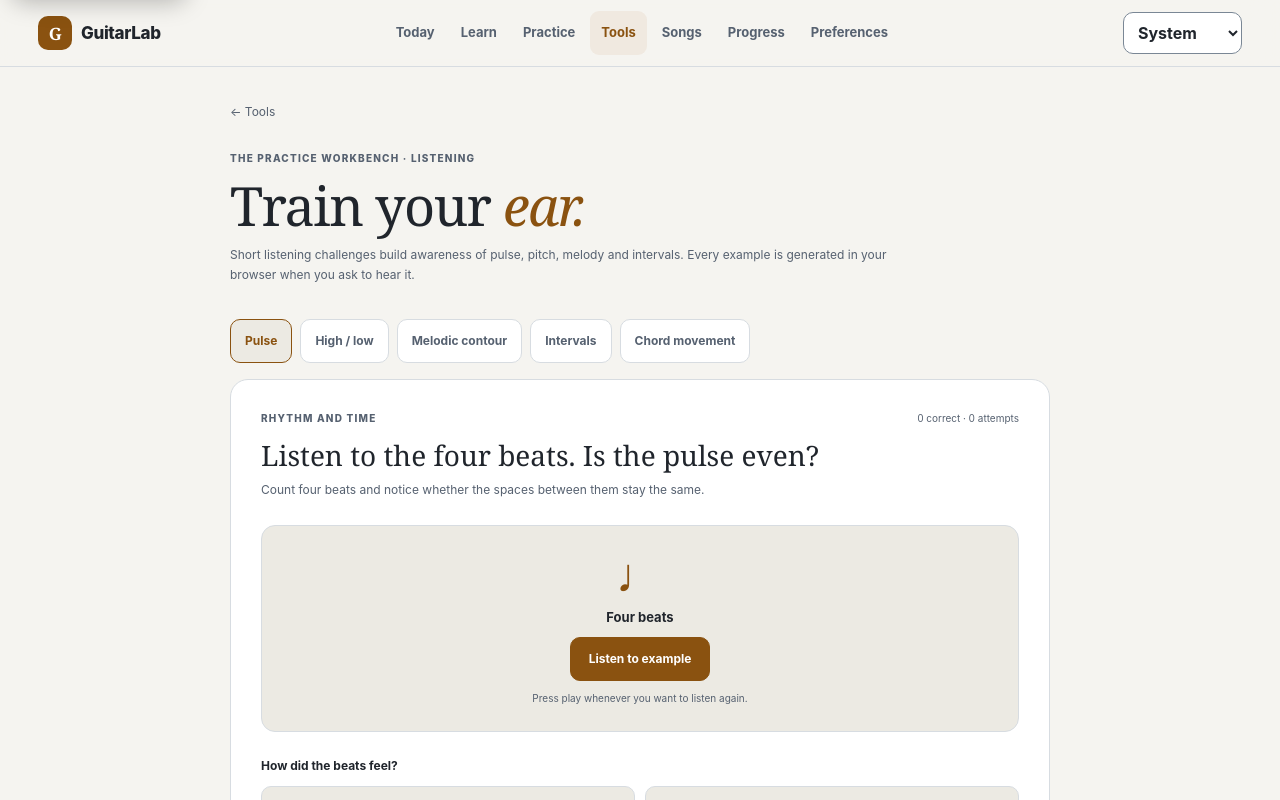
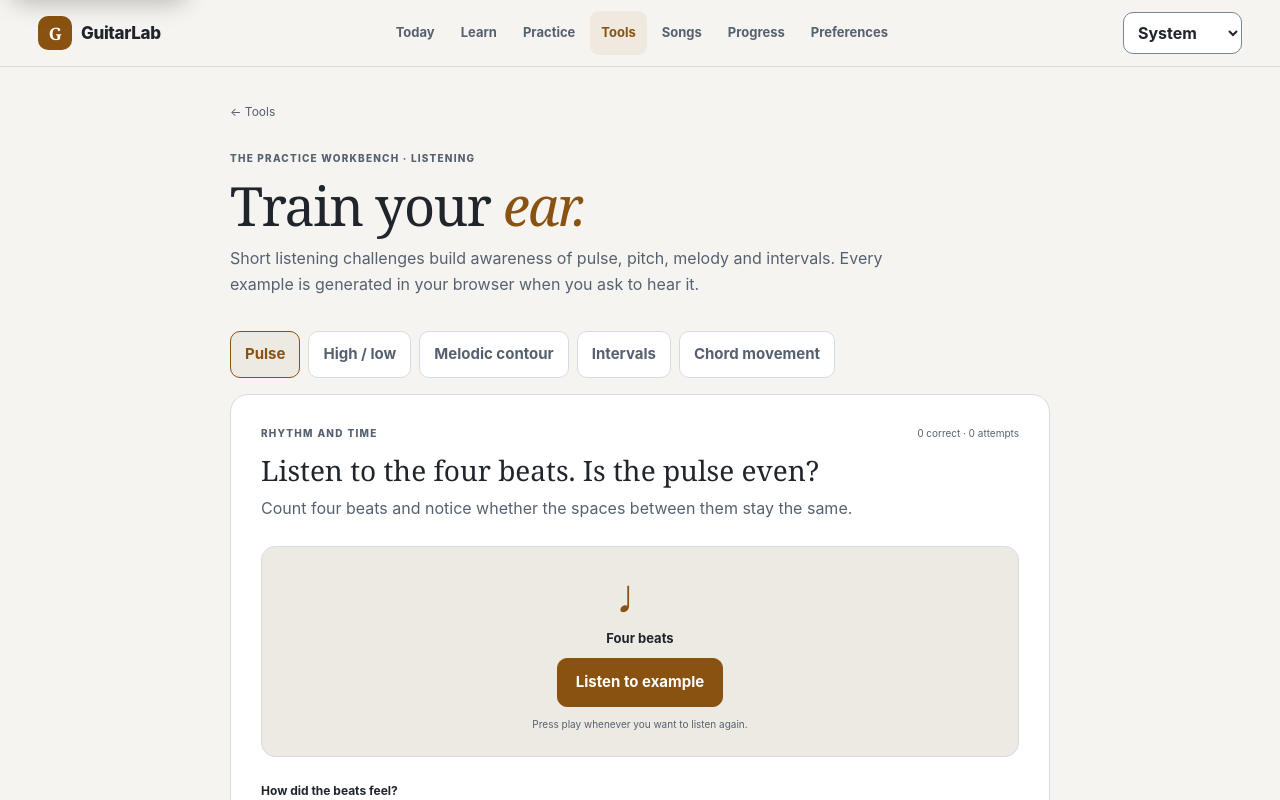
Before and after one commit to leenusdarnal/guitarlab, a SvelteKit app: page /tools/ear-training in a window 1280 px wide. Shown: the top 800 px of the page. Built offline with nearby package versions, Linux system fonts and the light colour scheme.

Commit message:
fix(ux): improve readability in learning tools and repertoire

```diff
--- a/src/routes/tools/ear-training/+page.svelte
+++ b/src/routes/tools/ear-training/+page.svelte
@@ -543,4 +543,30 @@
       flex: 1 1 auto;
     }
   }
+
+  .page-heading p,
+  .visual-hint,
+  .guidance-panel li {
+    font-size: var(--font-size-body);
+    line-height: var(--line-height-body);
+  }
+
+  .feedback p,
+  .privacy-note,
+  .exercise-meta {
+    font-size: var(--font-size-supporting);
+    line-height: var(--line-height-body);
+  }
+
+  .exercise-meta {
+    font-variant-numeric: tabular-nums;
+  }
+
+  .exercise-tabs button,
+  .answer-button,
+  .secondary-button,
+  .primary-button {
+    min-height: 44px;
+    font-size: var(--font-size-supporting);
+  }
 </style>
```
